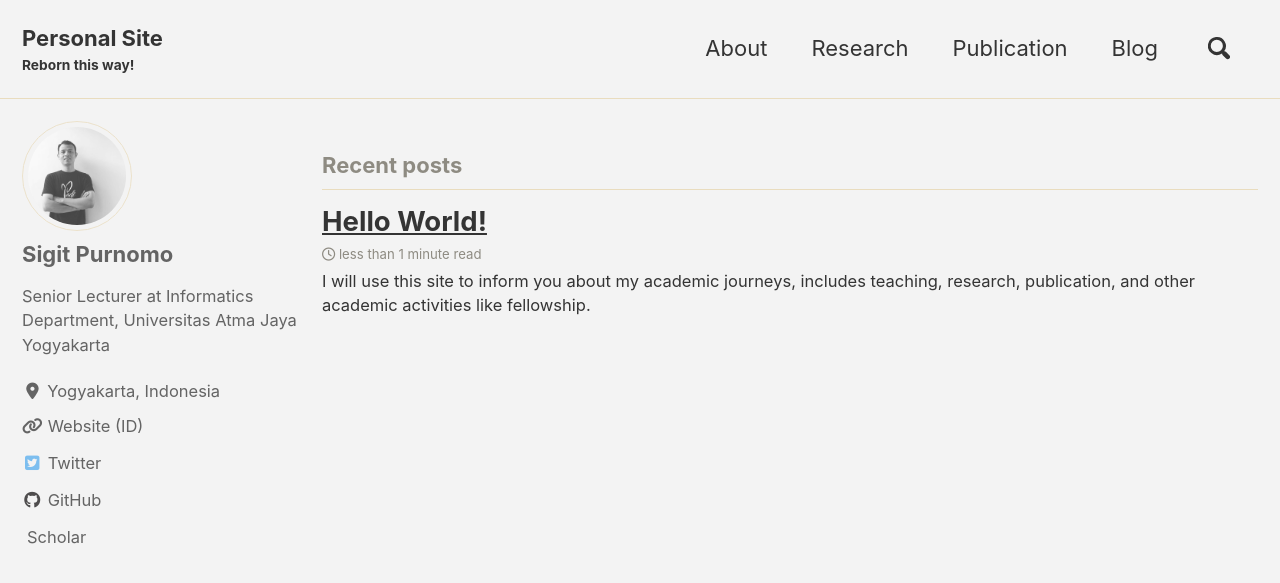
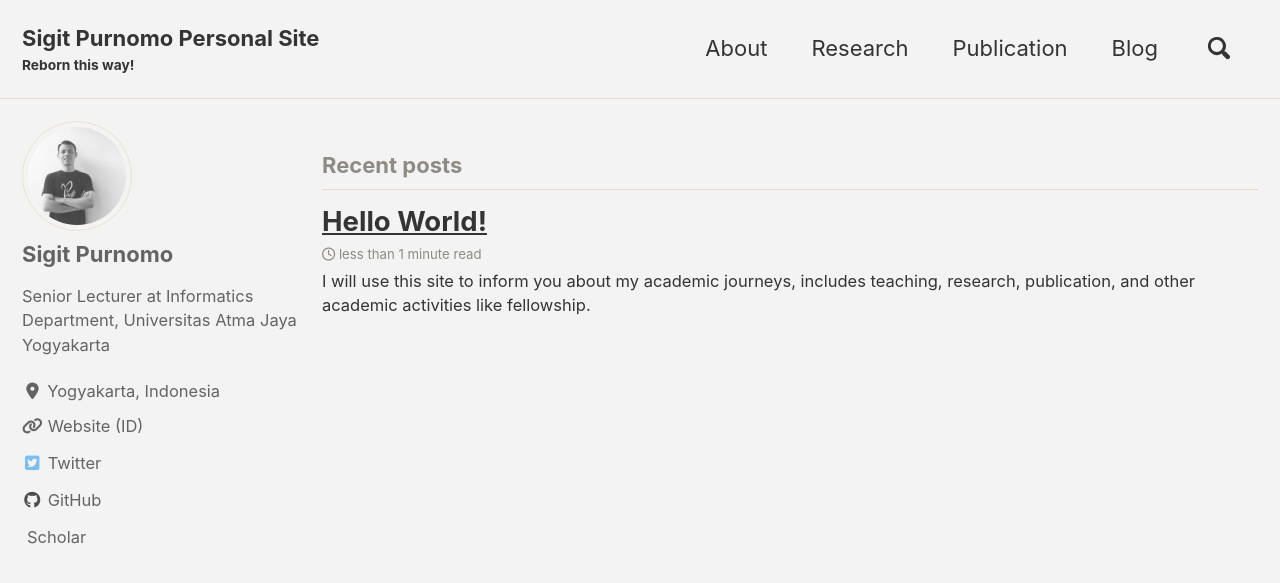
Before and after one commit to sigit-purnomo/sigit-purnomo.github.io, a Jekyll site: the page built from index.html, in a window 1280 px wide and 900 px high. Shown: the top 583 px of the window. Built offline with Jekyll 4.4.1, drawn with Linux system fonts in a browser that asks for light colours; cached includes are drawn as plain includes; nearby versions of some CDN libraries; the list of posts is cut into pages by our own code; a style sheet for code colours, icons or effects is not loaded.

Commit message:
Update _config.yml

```diff
--- a/_config.yml
+++ b/_config.yml
@@ -16,7 +16,7 @@ minimal_mistakes_skin    : "dirt" # "air", "aqua", "contrast", "dark", "dirt", "
 
 # Site Settings
 locale                   : "en-US"
-title                    : "Personal Site"
+title                    : "Sigit Purnomo Personal Site"
 title_separator          : "|"
 subtitle                 : "Reborn this way!"
 name                     : "Sigit Purnomo"
```
